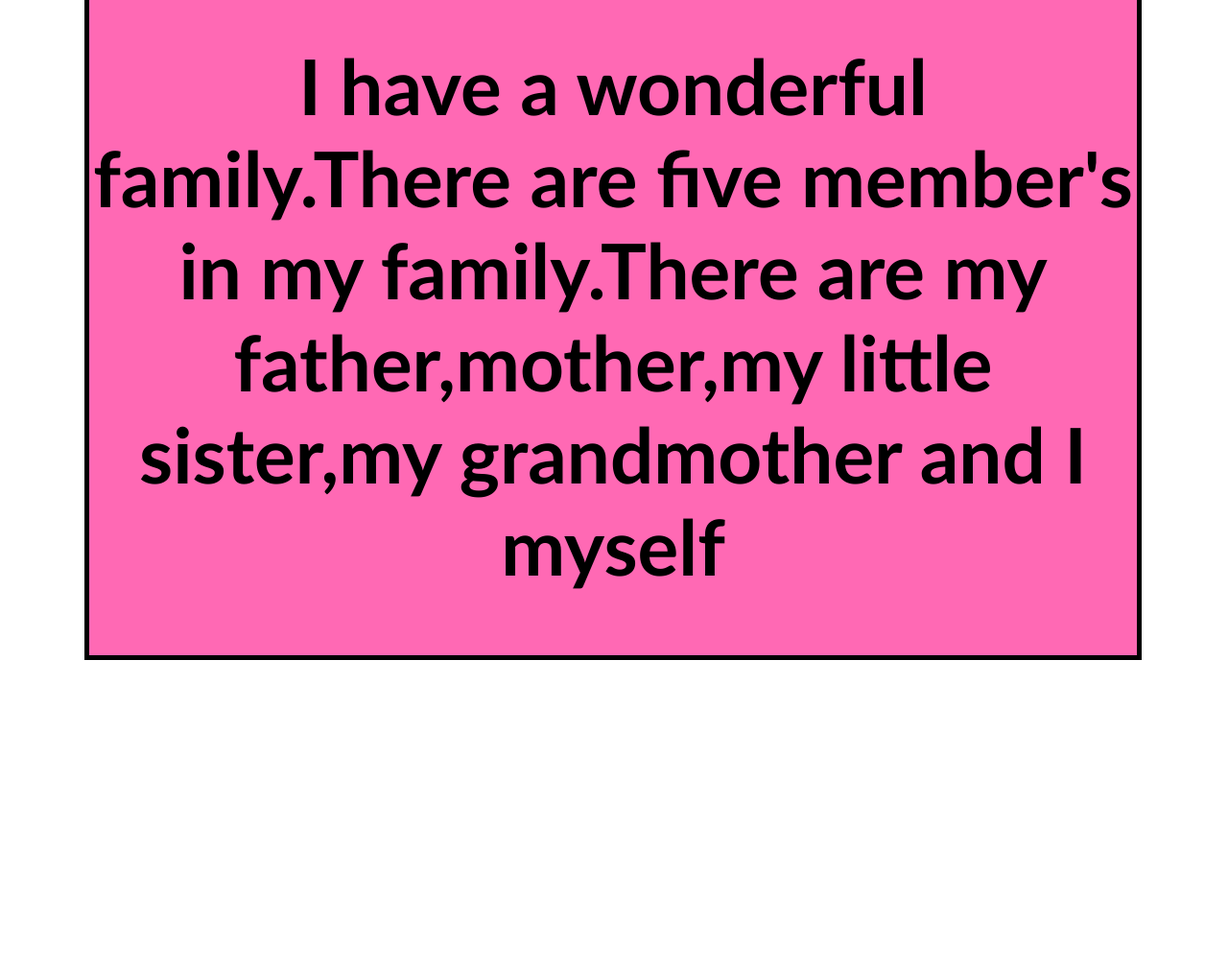
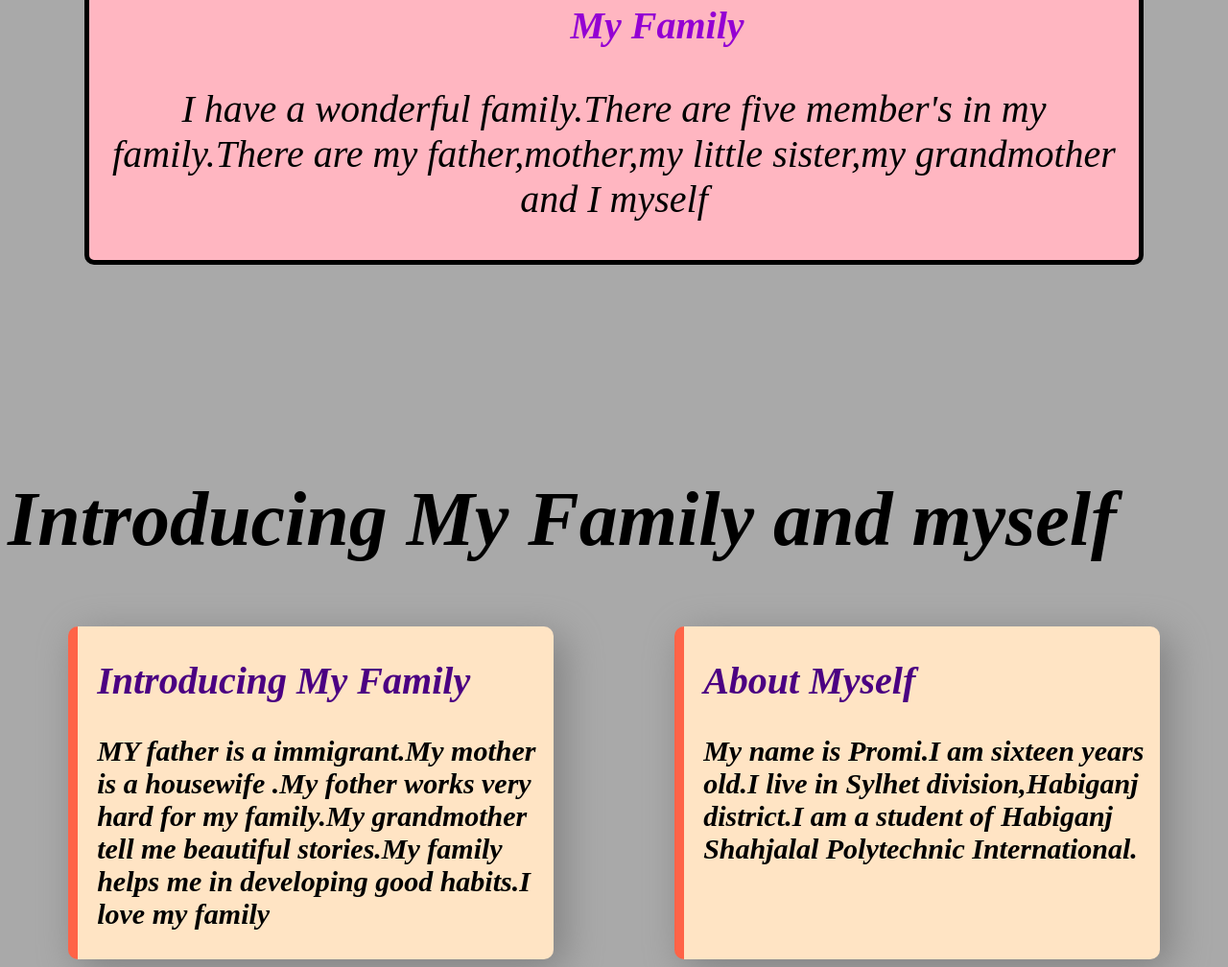
Before and after one commit to promi777/my-family, a plain HTML site: page index.html in a window 1280 px wide. Shown: the part 817-1825 px from the top of the page at 96% size. Before the commit the page ends 1515 px from the top, so only its background shows below. Drawn offline with Linux system fonts and the light colour scheme.

Commit message:
style commit

```diff
--- a/index.html
+++ b/index.html
@@ -8,23 +8,42 @@
     <link rel="stylesheet" href="style.css">
 </head>
 <body>
-    <section class="top-bannar">
+    <section class="top-bannar fahim">
         <div class="half-width">
-            <h1>Welcome To</h1>
-            <h1><span class="p">Family</span> World</h1>
-            <h2>I Love My Family</h2>
-            <h3>Family is one of the most crucial</h3>
+            <h1><i>Welcome To</i></h1>
+            <h1><i><span class="p">Family</span> World</i></h1>
+            <h2><i>I Love My Family</i></h2>
+            <h3><i>Family is one of the most crucial</i></h3>
             <a class="link" href="https://www.aplustopper.com/paragraph-on-family/">FAMILY</a>
             </div>
             <div class="half-width">
             <img class="a" src="family/FB_IMG_1647529367720-removebg-preview.png" alt="">
         </div>
      </section>
-      <section class="dream-big">
-          <div class="amy">
-           <h1 class="a" align="center">My Family</h1>
-           <h1 class="pro" align="center">I have a wonderful family.There are five member's in my family.There are my father,mother,my little sister,my grandmother and I myself </h2>
+      <section class="dream-big fahim">
+          <div align="center" class="amy">
+           <h2 class="a" align="center"><i>My Family</i></h2>
+           <p class="pro" align="center"><i>I have a wonderful family.There are five member's in my family.There are my father,mother,my little sister,my grandmother and I myself </i> </p>
       </div>
+      </section>
+      <section class="ru">
+          <h1><i>Introducing My Family and myself</i></h1>
+          <div class="promi">
+              <div class="rahim">
+            <h2 class="x"><i>Introducing My Family</i></h2>
+            <h3><i>MY father is a immigrant.My mother is a housewife .My fother works very hard for my family.My grandmother tell me beautiful stories.My family helps me in developing good habits.I love my family</i> </h3>
+        </div>
+        <div class="rahim">
+            <h2 class="x" aling="center"><i> About Myself</i></h2>
+            <h3><i>My name is Promi.I am sixteen years old.I live in Sylhet division,Habiganj district.I am a student of Habiganj Shahjalal Polytechnic International.</i</h3>
+        </div>
+</div>
+
+
+
+
+
+
       </section>
 
 
--- a/style.css
+++ b/style.css
@@ -1,18 +1,25 @@
 body{
-    font-family: 'Gill Sans', 'Gill Sans MT', Calibri, 'Trebuchet MS', sans-serif;
-    margin-right: 10px;
+    font-family:'Times New Roman', Times, ;
+    background-color:darkgray;
 }
 h1{
     font-size: 80px;
 }
 h3{
-    font-size: 40px;
+    font-size: 30px;
 }
 .p{
     color: darkgoldenrod;
 }
 h2{
     font-size: 40px;
+}
+.half-width img{
+    width: 90%;
+    padding-left:5px;
+}
+.half-width{
+    width: 50%;
 }
 .link{
     text-decoration: none;
@@ -32,10 +39,48 @@ h2{
 }
 .amy{
     border: 5px solid;
-    margin-bottom: 10px;
+    margin-bottom: 20px;
     margin-right: 80px;
     margin-top: 25px;
     margin-left: 80px;
-    background-color: hotpink;
+    border-radius: 10px;
+    background-color:lightpink;
+    width: 1200px;
 
 }
+.a{
+    color: darkviolet;
+
+}
+.pro{
+    font-size: 40px;
+}
+.fahim{
+    display: flex;
+    margin-bottom: 100px;
+}
+
+.promi{
+    display: flex;
+}
+.rahim{
+    width: 40%;
+    margin-left: 5%;
+    margin-right: 5%;
+    padding-left: 20px;
+    border-radius: 10px;
+    box-shadow: 10px 10px 40px grey;
+    border-left: 10px solid;
+    background-color:bisque;
+    border-color: tomato;
+}
+.x{
+    color:indigo
+}
+.ru{
+    margin-top: 200px;
+
+}
+.dream-big{
+    margin-top: 200px;
+}
```
Also changed, not shown: family/dream-bg.png (added), family/exp-bg.png (added).
